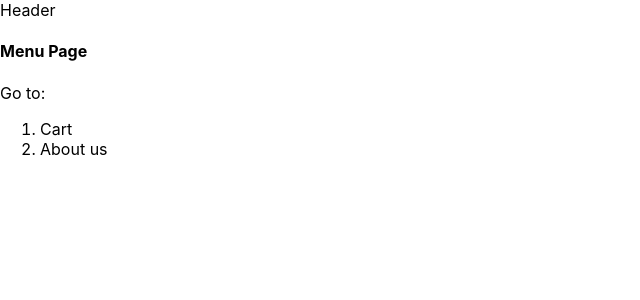
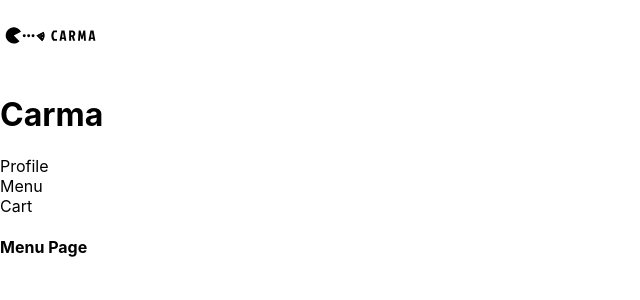
Before and after one commit to Urszuja/Carma.Restaurant.Project.Typescript.NextJS, a Next.js app in the folder carma-app/: page /menu in a window 1280 px wide. Shown: the top 300 px of the page, without its empty margins (0-640 px from the left). Built offline with nearby package versions, Linux system fonts and the light colour scheme.

Commit message:
basic header without styling created

```diff
--- a/carma-app/components/Header.tsx
+++ b/carma-app/components/Header.tsx
@@ -1,8 +1,24 @@
-import React from 'react'
+import React from 'react';
+import Image from 'next/image'
+import Link from 'next/link';
 
 function Header() {
   return (
-    <div>Header</div>
+    <div>
+    <Image src="/LogoWithName.svg" alt="Carma Logo" width={100} height={70} />
+    <h1>Carma</h1>
+    <div>
+        <div> <Link href='/order/list'>Profile</Link></div>
+        <div>
+
+        <Link href='/menu'>Menu</Link>
+        </div>
+        <div>
+
+        <Link href='/order'>Cart</Link>
+        </div>
+    </div>
+    </div>
   )
 }
 
--- a/carma-app/pages/menu/index.tsx
+++ b/carma-app/pages/menu/index.tsx
@@ -1,5 +1,4 @@
 import React from 'react'
-import Link from 'next/link'
 import Header from '../../components/Header'
 
 function MenuPage() {
@@ -7,13 +6,7 @@ function MenuPage() {
     <div>
       <Header/>
         <h4>Menu Page</h4>
-        <div>
-            <p>Go to:</p>
-            <ol>
-                <li><Link href='/order'>Cart</Link></li>
-                <li><Link href='/about'>About us</Link></li>
-            </ol>
-        </div>
+
 
     </div>
   )
```
